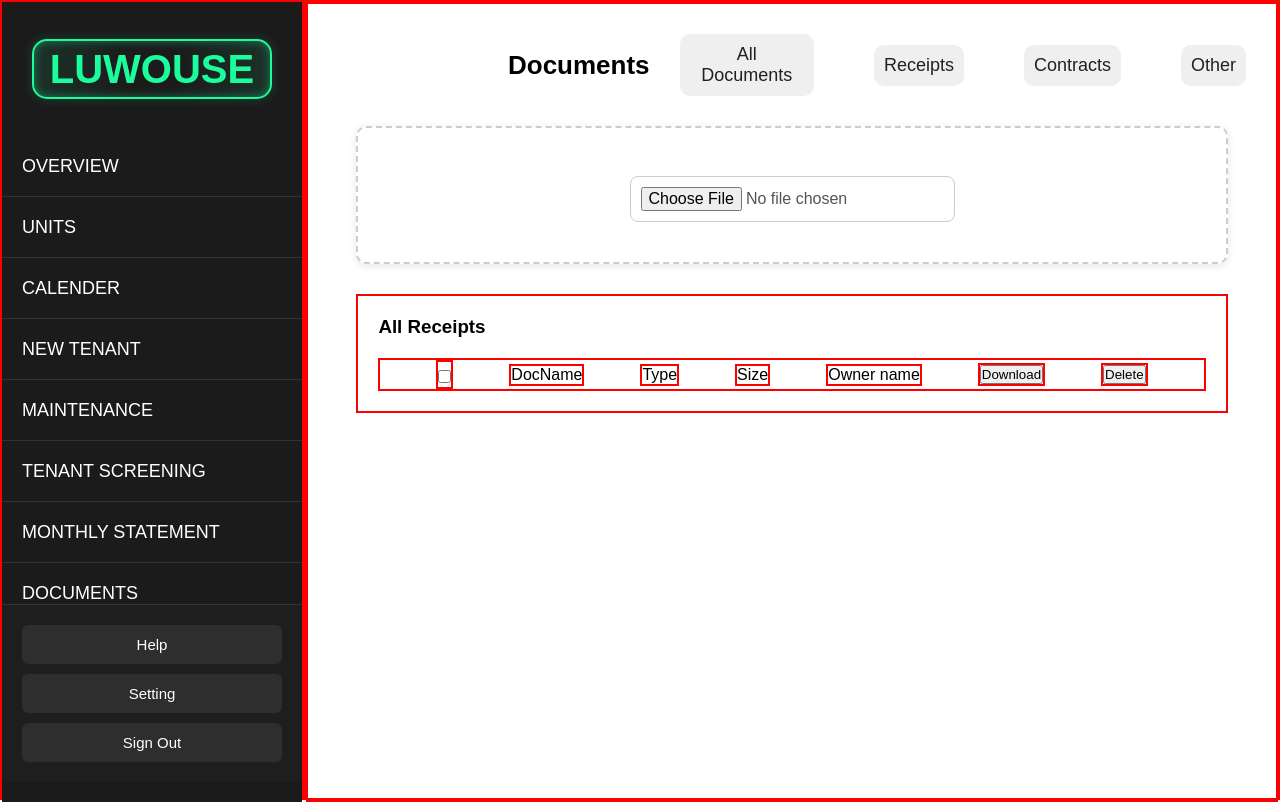
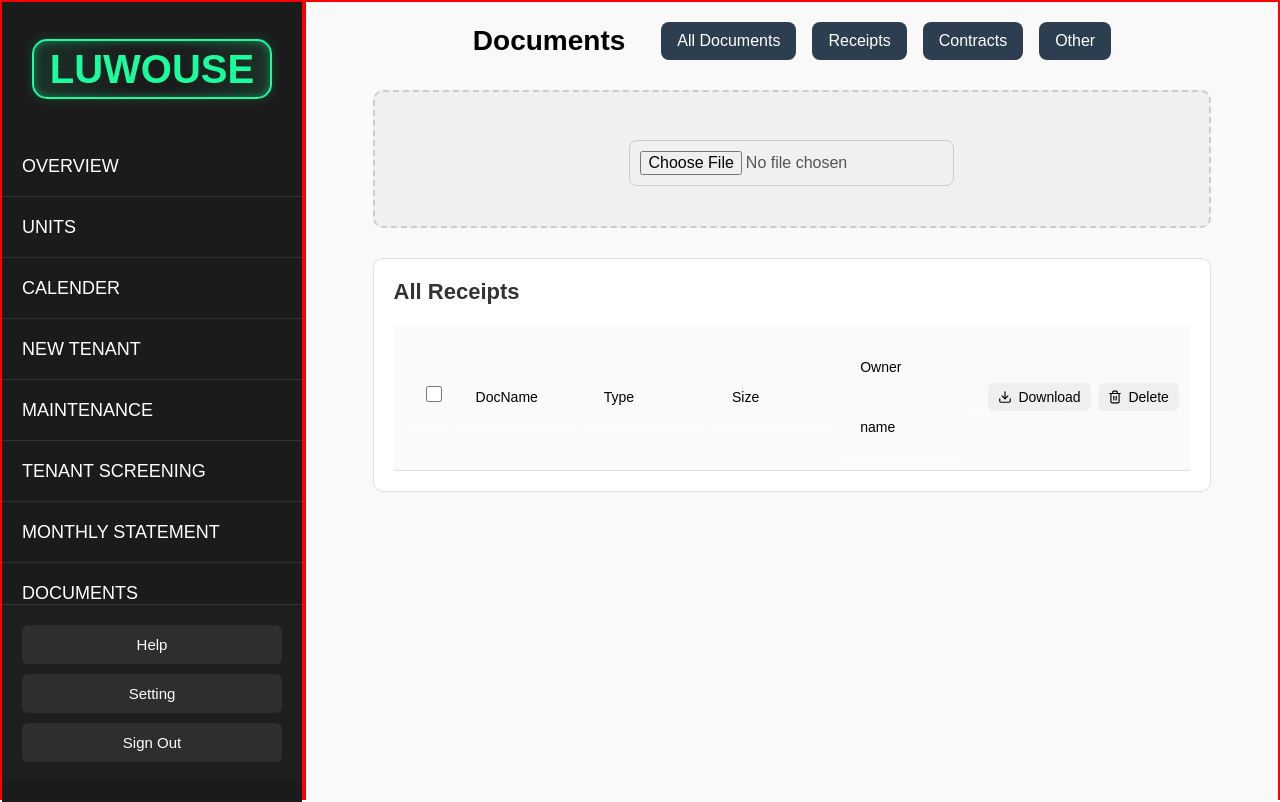
Before and after one commit to Correa95/Property-Management-System, a React (Vite) app in the folder client-side/: page /documents in a window 1280 px wide. Built offline with nearby package versions, Linux system fonts and the light colour scheme.

Commit message:
styling the document component

```diff
--- a/client-side/package.json
+++ b/client-side/package.json
@@ -14,6 +14,7 @@
     "react": "^18.3.1",
     "react-dom": "^18.3.1",
     "react-icon": "^1.0.0",
+    "react-icons": "^5.5.0",
     "react-redux": "^9.2.0",
     "react-router-dom": "^6.26.2"
   },
--- a/client-side/src/Components/Monthlytransaction.jsx
+++ b/client-side/src/Components/Monthlytransaction.jsx
@@ -29,21 +29,21 @@ function MonthlyTransaction() {
                 <strong>Period:</strong> May 1 – May 30, 2025
               </p>
               <p>
-                <strong>Prepared For:</strong>Software Developer Job, 123 Main
-                Street
+                <strong>Prepared For:</strong>Software Developer Job, 123
+                Corporate America
               </p>
               <p>
-                <strong>Managed By:</strong> Luwouse
+                <strong>Managed By:</strong> Caleb Curry
               </p>
             </div>
 
             <div className="sectionInfo">
               <h2>Property Information</h2>
               <p>
-                <strong>Address:</strong> Code Breakthrough Mentorship
+                <strong>Address:</strong> Code Breakthrough Mentorship Program
               </p>
               <p>
-                <strong>Tenant:</strong> Caleb
+                <strong>Tenant:</strong> Mathew M Correa
               </p>
               <p>
                 <strong>Lease:</strong> March 28 – Dec 31, 2025
--- a/client-side/src/Components/PageLayouts/Documents.css
+++ b/client-side/src/Components/PageLayouts/Documents.css
@@ -1,65 +1,133 @@
+/* Container styles */
 .documentsContainer {
-  border: 2px solid red;
   width: 100%;
   height: 100vh;
   display: flex;
   flex-direction: column;
   align-items: center;
+  padding: 20px;
+  box-sizing: border-box;
+  background-color: #f9f9f9;
 }
+
+/* Title */
 .documentsTitle {
-  font-size: 26px;
+  font-size: 28px;
+  font-weight: 600;
+  margin-right: 20px;
 }
+
+/* Navigation buttons */
 .btnNav {
   display: flex;
   align-items: center;
-  margin-left: 200px;
-  /* justify-content: center; */
-  /* justify-content: space-between; */
-  /* border: 2px solid red; */
+  gap: 16px;
+  margin-bottom: 30px;
 }
+
 .btnNav button {
-  font-size: 18px;
-  color: #212121;
-  border-radius: 10px;
+  font-size: 16px;
+  color: #ffffff;
+  background-color: #2c3e50;
   border: none;
-  padding: 10px;
-  margin: 30px;
+  padding: 10px 16px;
+  border-radius: 8px;
+  cursor: pointer;
+  transition: background-color 0.3s;
 }
+
+.btnNav button:hover {
+  background-color: #0056b3;
+}
+
+/* Upload box */
 .upload {
   width: 90%;
-  /* max-width: 900px; */
+  max-width: 1300px;
   display: flex;
   justify-content: center;
+  align-items: center;
   padding: 40px;
   border: 2px dashed #ccc;
   border-radius: 10px;
-  box-shadow: 0 2px 8px rgba(0, 0, 0, 0.1);
-  cursor: pointer;
-
+  background-color: #f0f0f0;
+  margin-bottom: 30px;
   font-size: 16px;
   color: #555;
+  cursor: pointer;
 }
+
+/* Document section */
 .documents {
   width: 90%;
-  margin-top: 30px;
-  border: 2px solid red;
+  max-width: 1300px;
+  background-color: #fff;
+  border: 1px solid #ddd;
   padding: 20px;
-}
-h3 {
-  font: 23px;
-  margin-bottom: 20px;
-}
-.docList {
-  border-style: none;
-  /* padding: 10px; */
-}
-.list {
-  display: flex;
-  justify-content: space-evenly;
-  align-items: center;
-  border: 2px solid red;
+  border-radius: 10px;
 }
 
-ol {
-  border: 2px solid red;
+.documents h3 {
+  font-size: 22px;
+  margin-bottom: 20px;
+  color: #333;
 }
+
+/* List layout */
+.docList {
+  width: 100%;
+}
+
+.list {
+  display: grid;
+  grid-template-columns: 40px 1fr 1fr 1fr 1fr 100px 100px;
+  gap: 10px;
+  padding: 12px;
+  border-bottom: 1px solid #ddd;
+  align-items: center;
+  font-size: 14px;
+  background-color: #fafafa;
+}
+
+.list:hover {
+  background-color: #f0f0f0;
+}
+.downloadBtn,
+.deleteBtn {
+  display: flex;
+  align-items: center;
+  gap: 6px;
+}
+
+/* Individual cells */
+.list input[type="checkbox"] {
+  width: 16px;
+  height: 16px;
+}
+
+.list button {
+  padding: 6px 10px;
+  font-size: 14px;
+  border: none;
+  border-radius: 6px;
+  cursor: pointer;
+  transition: background-color 0.2s;
+}
+
+.list button:nth-child(6) {
+  background-color: #28a745;
+  color: #fff;
+}
+
+.list button:nth-child(6):hover {
+  background-color: #218838;
+}
+
+.list button:nth-child(7) {
+  background-color: #dc3545;
+  color: #fff;
+}
+
+.list button:nth-child(7):hover {
+  background-color: #c82333;
+}
--- a/client-side/src/Components/PageLayouts/Documents.jsx
+++ b/client-side/src/Components/PageLayouts/Documents.jsx
@@ -1,9 +1,9 @@
 import "./Documents.css";
+import { FiDownload, FiTrash2 } from "react-icons/fi";
 
 function Documents() {
   return (
     <div className="documentsContainer">
-      {/* <div className="type"> */}
       <div className="btnNav">
         <h2 className="documentsTitle">Documents</h2>
         <button>All Documents</button>
@@ -15,32 +15,32 @@ function Documents() {
       <div className="upload">
         <form>
           <label>
-            <input
-              type="file"
-              // multiple
-              // accept="*/*"
-              // placeholder="Choose a file or drag and drop here"
-            />
+            <input type="file" />
           </label>
         </form>
       </div>
+
       <div className="documents">
         <h3>All Receipts</h3>
         <div className="docList">
           <ul className="list">
-            <ol>
+            <li>
               <input type="checkbox" />
-            </ol>
-            <ol>DocName</ol>
-            <ol>Type</ol>
-            <ol>Size</ol>
-            <ol>Owner name</ol>
-            <ol>
-              <button>Download</button>
-            </ol>
-            <ol>
-              <button>Delete</button>
-            </ol>
+            </li>
+            <li>DocName</li>
+            <li>Type</li>
+            <li>Size</li>
+            <li>Owner name</li>
+            <li>
+              <button className="downloadBtn">
+                <FiDownload /> Download
+              </button>
+            </li>
+            <li>
+              <button className="deleteBtn">
+                <FiTrash2 /> Delete
+              </button>
+            </li>
           </ul>
         </div>
       </div>
```
Also changed, not shown: 1 other file (tests, documents, lock files or other folders).
